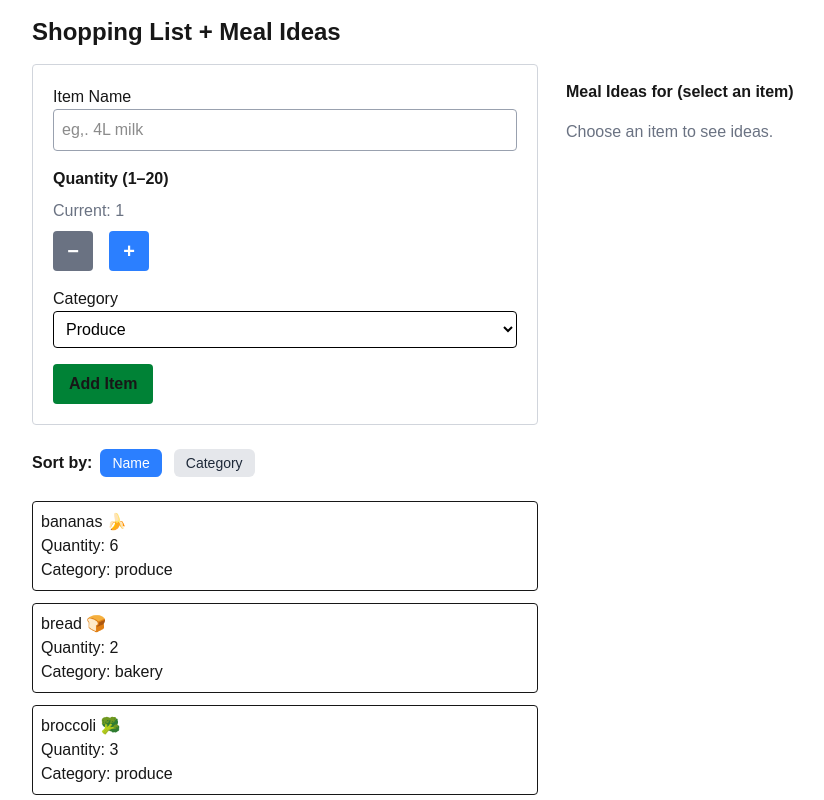
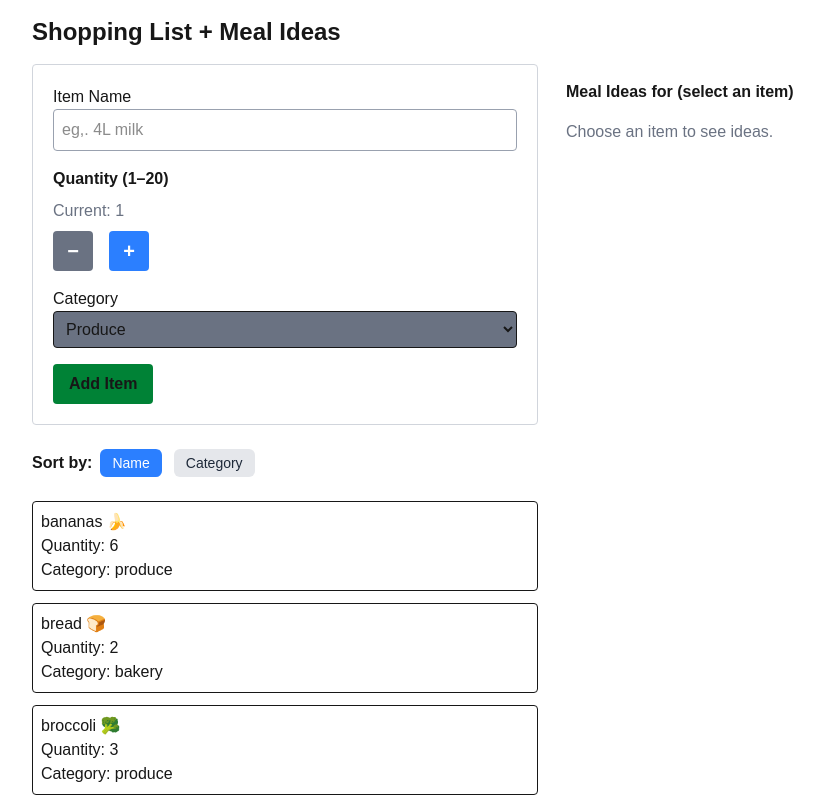
Before and after one commit to SeksanW/cprg306-assignments, a Next.js app: page /week-8 in a window 1280 px wide. Shown: the top 800 px of the page, without its empty margins (96-920 px from the left). Built offline with nearby package versions, Linux system fonts and the light colour scheme.

Commit message:
Update new-item.js

```diff
--- a/app/week-8/new-item.js
+++ b/app/week-8/new-item.js
@@ -75,7 +75,7 @@ return (
     <div>
         <h1>Category</h1>
         <select
-            className="w-full p-2 rounded border text-black"
+            className="w-full p-2 rounded border bg-gray-500"
             value={category}
             onChange={(e) => setCategory(e.target.value)}>
 
```
